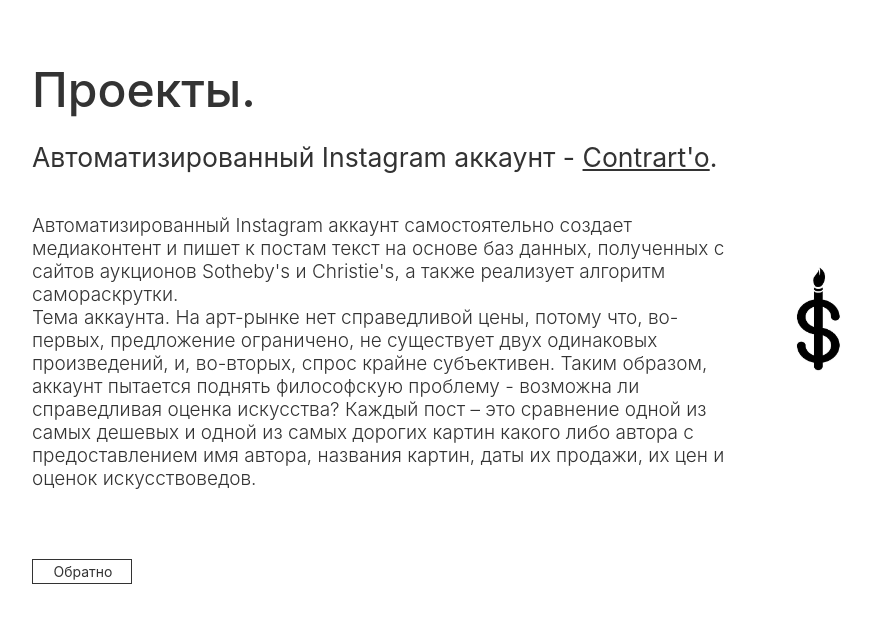
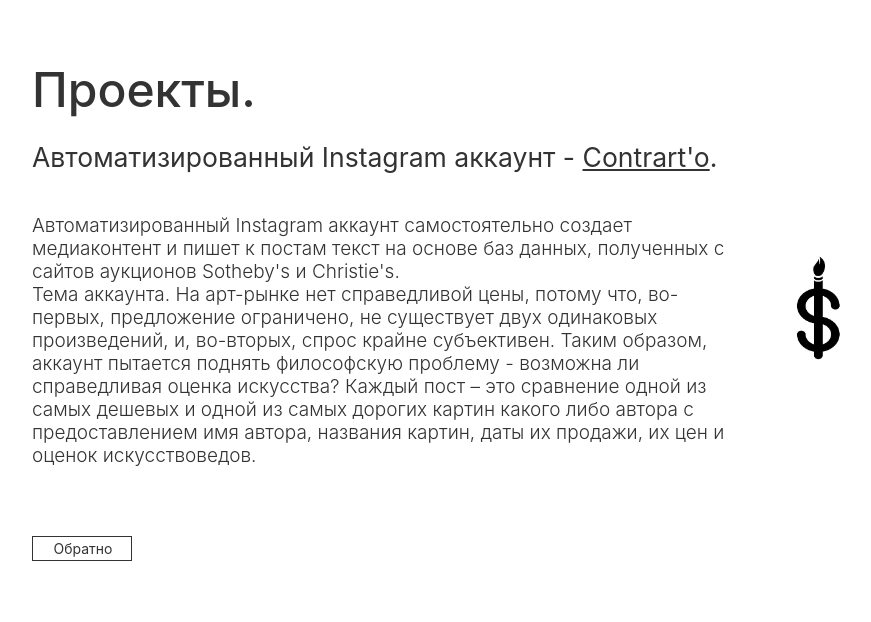
Before and after one commit to Daniil-Vlasenko/onlineBusinessCard, a plain HTML site: page ruprojects.html in a window 1280 px wide. Shown: the whole page, without its empty margins (136-1007 px from the left). Drawn offline with Linux system fonts and the light colour scheme.

Commit message:
Изменил описание проекта

```diff
--- a/ruprojects.html
+++ b/ruprojects.html
@@ -40,7 +40,7 @@
         <h2>Автоматизированный Instagram аккаунт - <a href="https://www.instagram.com/contrarto" target="_blank">Contrart'o</a>.</h2>
         <div class="InstagramBotFlexbox">
           <div>
-            <p>Автоматизированный Instagram аккаунт самостоятельно создает медиаконтент и пишет к постам текст на основе баз данных, полученных с сайтов аукционов Sotheby's и Christie's, а также реализует алгоритм самораскрутки. <br>
+            <p>Автоматизированный Instagram аккаунт самостоятельно создает медиаконтент и пишет к постам текст на основе баз данных, полученных с сайтов аукционов Sotheby's и Christie's. <br>
               Тема аккаунта. На арт-рынке нет справедливой цены, потому что, во-первых, предложение ограничено, не существует двух одинаковых произведений, и, во-вторых, спрос крайне субъективен. Таким образом, аккаунт пытается поднять философскую проблему - возможна ли справедливая оценка искусства? Каждый пост – это сравнение одной из самых дешевых и одной из самых дорогих картин какого либо автора с предоставлением имя автора, названия картин, даты их продажи, их цен и оценок искусствоведов.
             </p>
           </div>
```
Also changed, not shown: projects.html (+1 -1 lines).
